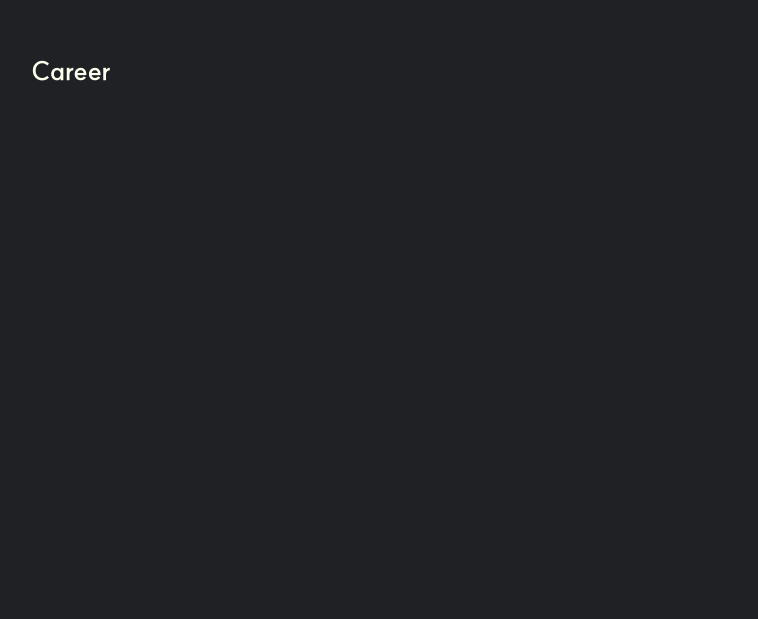
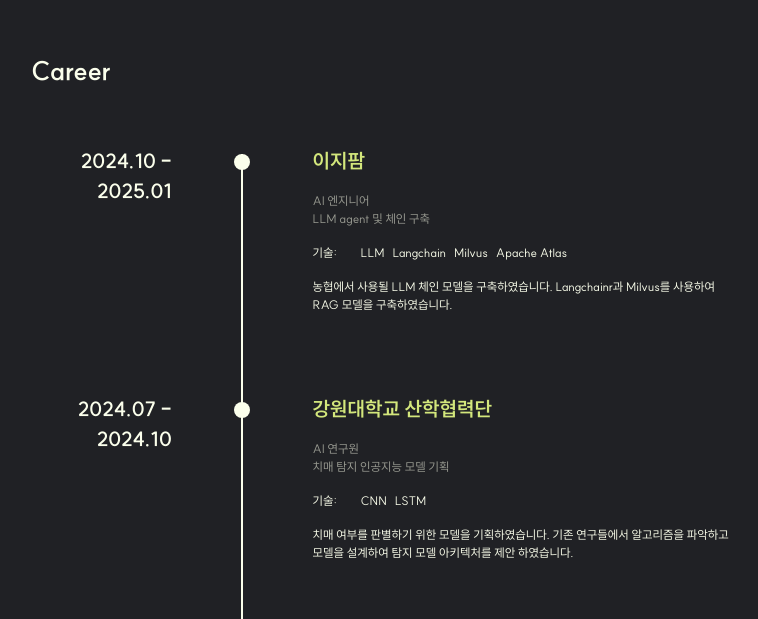
Before and after one commit to ramieeee/portfolio_2.0, a Next.js app: page / in a window 1280 px wide. Shown: the part 861-1480 px from the top of the page, without its empty margins (257-1015 px from the left). Before the commit the page ends 1063 px from the top, so only its background shows below. Built offline with nearby package versions, Linux system fonts and the light colour scheme.

Commit message:
Add data to career screen and fix types, components

```diff
--- a/assets/jsonFiles/careerKo.json
+++ b/assets/jsonFiles/careerKo.json
@@ -14,15 +14,15 @@
       },
       "until": {
         "now": true,
-        "year": 2024,
-        "month": 10,
+        "year": 2025,
+        "month": 1,
         "day": 7
       }
     },
     "career": {
       "role": "LLM agent 및 체인 구축",
       "skills": ["LLM", "Langchain", "Milvus", "Apache Atlas"],
-      "description": "농협에서 사용될 LLM 체인 모델을 구축하였습니다. Langchainrㅘ Milvus를 사용하여 RAG 모델을 구축하였습니다."
+      "description": "농협에서 사용될 LLM 체인 모델을 구축하였습니다. Langchainr과 Milvus를 사용하여 RAG 모델을 구축하였습니다."
     }
   },
   {
--- a/components/molecules/TimelineCard.tsx
+++ b/components/molecules/TimelineCard.tsx
@@ -1,20 +1,74 @@
+import { useEffect, useState } from "react";
 // types
 import { CareerDataType } from "@/types/types";
 
-export default function TimelineCard(careerData: CareerDataType) {
+interface TimelineCardProps {
+  careerData: CareerDataType;
+  isLast: boolean;
+}
+
+export default function TimelineCard({
+  careerData,
+  isLast,
+}: TimelineCardProps) {
+  const [startMonth, setStartMonth] = useState("0");
+  const [endMonth, setEndMonth] = useState("0");
+
+  useEffect(() => {
+    careerData && careerData.time.from.month < 10
+      ? setStartMonth("0" + careerData.time.from.month.toString())
+      : setStartMonth(careerData.time.from.month.toString());
+
+    careerData && careerData.time.until.month < 10
+      ? setEndMonth("0" + careerData.time.until.month.toString())
+      : setEndMonth(careerData.time.until.month.toString());
+  }, [careerData]);
   return (
-    <div className="flex flex-row">
+    <div className="flex flex-row w-full">
       {/* number part */}
-      <div className=""></div>
+      <div className="flex items-start w-1/5 text-right">
+        <div className="text-size-subtitle font-suitBold text-color-main">{`${careerData.time.from.year}.${startMonth} - ${careerData.time.until.year}.${endMonth}`}</div>
+      </div>
 
       {/* line part */}
-      <div className=""></div>
+      <div className="flex w-1/5 justify-center pt-2 relative">
+        {/* circle */}
+        <div className="flex rounded-full w-4 h-4 bg-color-main z-10" />
+
+        {/* line */}
+        <div
+          className={`absolute w-[2px] ${
+            isLast ? "h-0" : "h-[180%]"
+          } bg-color-main left-1/2 -translate-x-1/2`}
+        />
+      </div>
 
       {/* text part */}
-      <div className="flex flex-col">
-        <div className="">이지팜</div>
-        <div className="">AI 엔지니어 - 서울 양재</div>
-        <div className="">텍스트텍스트</div>
+      <div className="flex flex-col w-3/5 gap-4">
+        <div className="text-size-subtitle font-suitBold text-color-highlight">
+          {careerData.company.name}
+        </div>
+        <div>
+          <div className="text-size-body font-suit text-color-secondary">
+            {careerData.company.position}
+          </div>
+          <div className="text-size-body font-suit text-color-secondary">
+            {careerData.career.role}
+          </div>
+        </div>
+        <div className="flex flex-row gap-4 text-size-body font-suit text-color-main">
+          {careerData.career.skills.length > 0 ? (
+            <div className="w-8">기술:</div>
+          ) : null}
+          <div className="flex flex-row gap-2 text-size-body font-suit text-color-main">
+            {careerData.career.skills.map((skill, idx) => {
+              return <div key={`${skill}-${idx}`}>{skill}</div>;
+            })}
+          </div>
+        </div>
+        <div className="text-size-body font-suit text-color-main">
+          {careerData.career.description}
+        </div>
       </div>
     </div>
   );
--- a/components/organisms/Template.tsx
+++ b/components/organisms/Template.tsx
@@ -23,6 +23,7 @@ export default function Template({
             font-suitBold
             text-color-main
             w-full
+            mb-14
             `}
         >
           {subtitle}
--- a/components/screens/CareerScreen.tsx
+++ b/components/screens/CareerScreen.tsx
@@ -1,21 +1,26 @@
 "use client";
 import Template from "@/components/organisms/Template";
 import { CareerDataType } from "@/types/types";
+import TimelineCard from "@/components/molecules/TimelineCard";
 
-interface ICareerScreen {
+interface CareerScreenProps {
   careerData: CareerDataType[];
 }
 
-export default function CareerScreen({ careerData }: ICareerScreen) {
+export default function CareerScreen({ careerData }: CareerScreenProps) {
   return (
-    <Template subtitle="Career" className="">
-      {careerData.map((career, _) => {
-        return (
-          <div key={career.id}>
-            <></>
-          </div>
-        );
-      })}
+    <Template subtitle="Career" className="flex flex-col">
+      <div className="flex flex-col gap-20">
+        {careerData.map((data, idx) => {
+          return (
+            <TimelineCard
+              careerData={data}
+              key={data.id}
+              isLast={idx + 1 === careerData.length}
+            />
+          );
+        })}
+      </div>
     </Template>
   );
 }
--- a/tailwind.config.js
+++ b/tailwind.config.js
@@ -6,6 +6,7 @@ module.exports = {
   ],
   theme: {
     extend: {
+      backgroundColor: {},
       fontFamily: {
         suit: ["var(--font-suit)"],
         suitBold: ["var(--font-suit-bold)"],
@@ -19,6 +20,7 @@ module.exports = {
       colors: {
         "color-main": "var(--text-color)",
         "color-secondary": "var(--text-color-secondary)",
+        "color-highlight": "var(--highlight-color)",
       },
     },
   },
```
